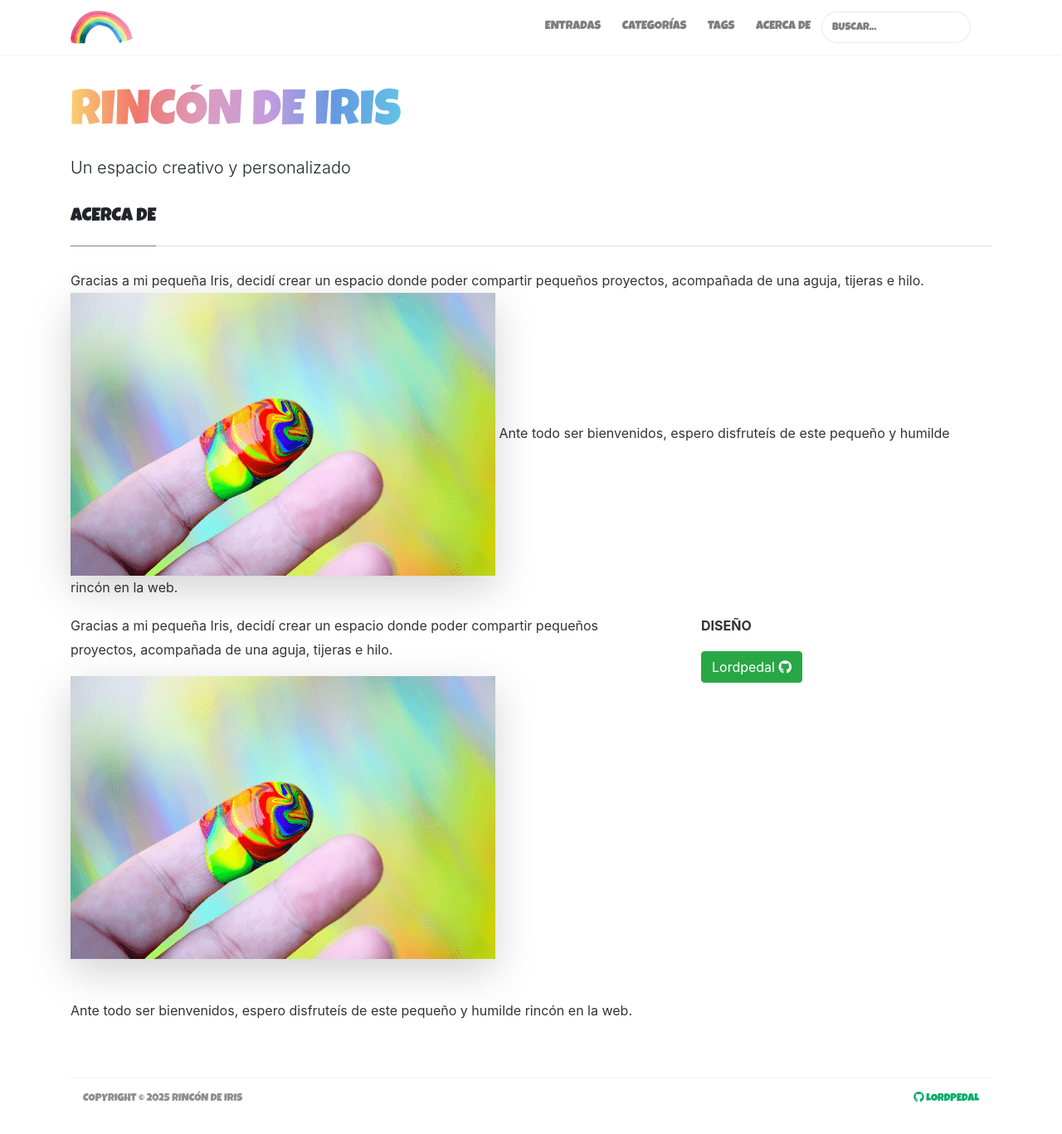
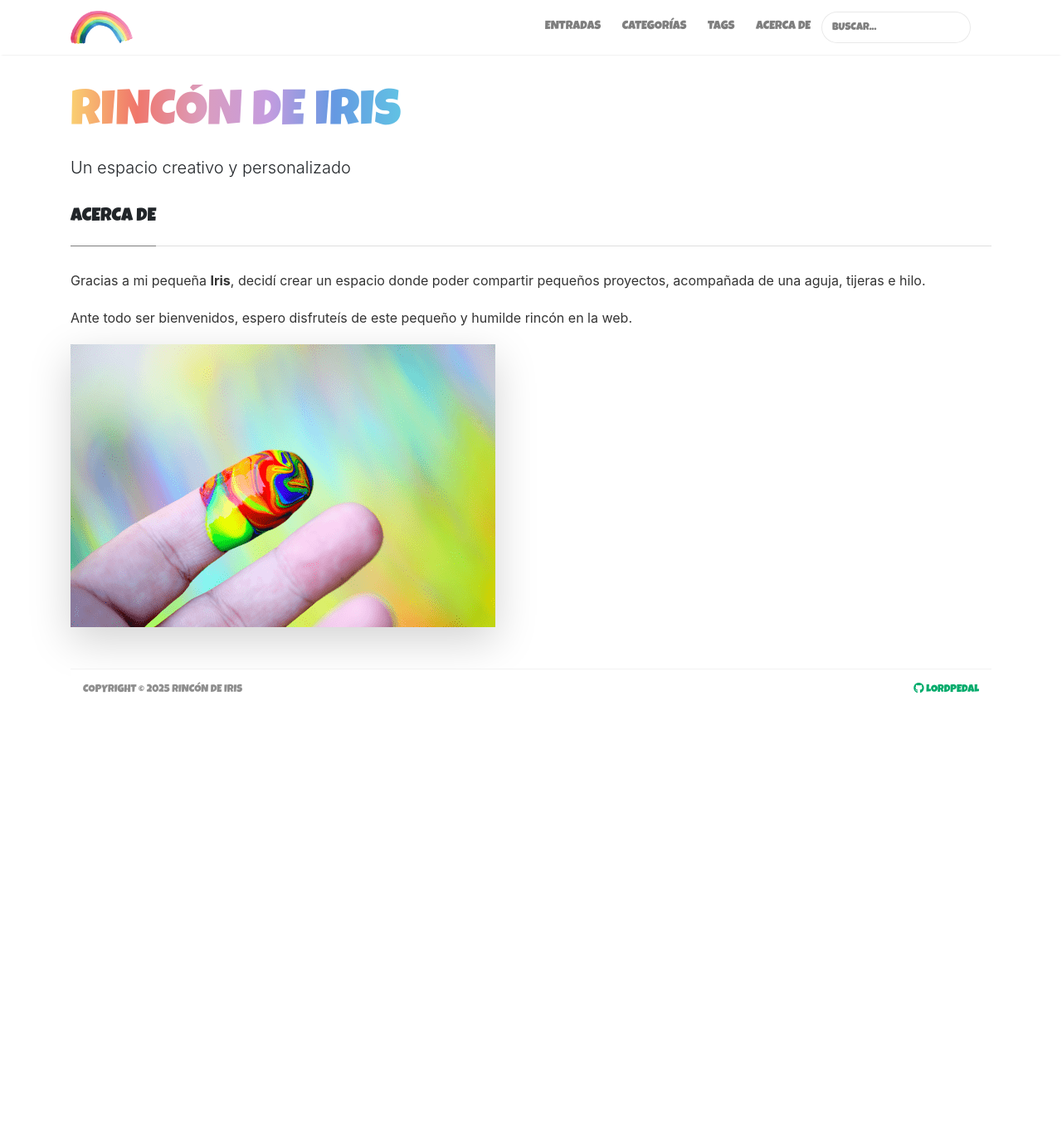
Before and after one commit to Lordpedal/rincondeiris, a Jekyll site: the page built from _pages/about.md, in a window 1280 px wide and 1400 px high. Shown: the top 1367 px of the window at 83% size. Built offline with Jekyll 4.4.1, drawn with Linux system fonts in a browser that asks for light colours; nearby versions of some CDN libraries.

Commit message:
Actualización dom 30 mar 2025 09:42:00 CEST

```diff
--- a/_pages/about.md
+++ b/_pages/about.md
@@ -5,20 +5,8 @@ permalink: /about
 comments: false
 ---
 
-Gracias a mi pequeña Iris, decidí crear un espacio donde poder compartir pequeños proyectos, acompañada de una aguja, tijeras e hilo.
-<img class="shadow-lg" src="{{site.baseurl}}/assets/images/avatar.png" align="middle" alt="Un espacio creativo y personalizado" />
+Gracias a mi pequeña **Iris**, decidí crear un espacio donde poder compartir pequeños proyectos, acompañada de una aguja, tijeras e hilo.
+
 Ante todo ser bienvenidos, espero disfruteís de este pequeño y humilde rincón en la web.
 
-<div class="row justify-content-between">
-	<div class="col-md-8 pr-5">
-		<p>Gracias a mi pequeña Iris, decidí crear un espacio donde poder compartir pequeños proyectos, acompañada de una aguja, tijeras e hilo.</p>
-		<p class="mb-5"><img class="shadow-lg" src="{{site.baseurl}}/assets/images/avatar.png" align="middle" alt="Un espacio creativo y personalizado" /></p>
-		<p>Ante todo ser bienvenidos, espero disfruteís de este pequeño y humilde rincón en la web.</p>
-	</div>
-	<div class="col-md-4">
-		<div class="sticky-top sticky-top-80">
-			<p><strong>DISEÑO</strong></p>
-			<a target="_blank" href="https://lordpedal.github.io" class="btn btn-success">Lordpedal <i class="fab fa-github"></i></a>
-		</div>
-	</div>
-</div>
+<img class="shadow-lg" src="{{site.baseurl}}/assets/images/avatar.png" align="middle" alt="Un espacio creativo y personalizado" />
```
